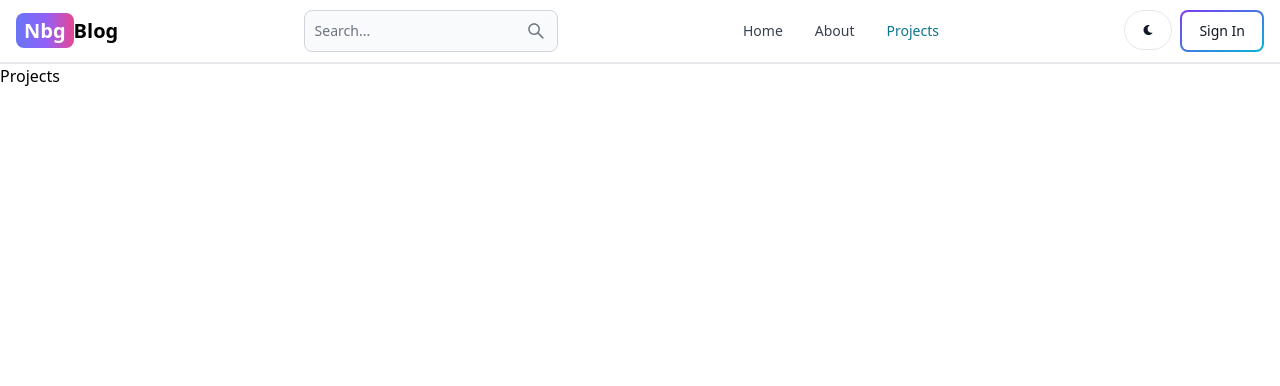
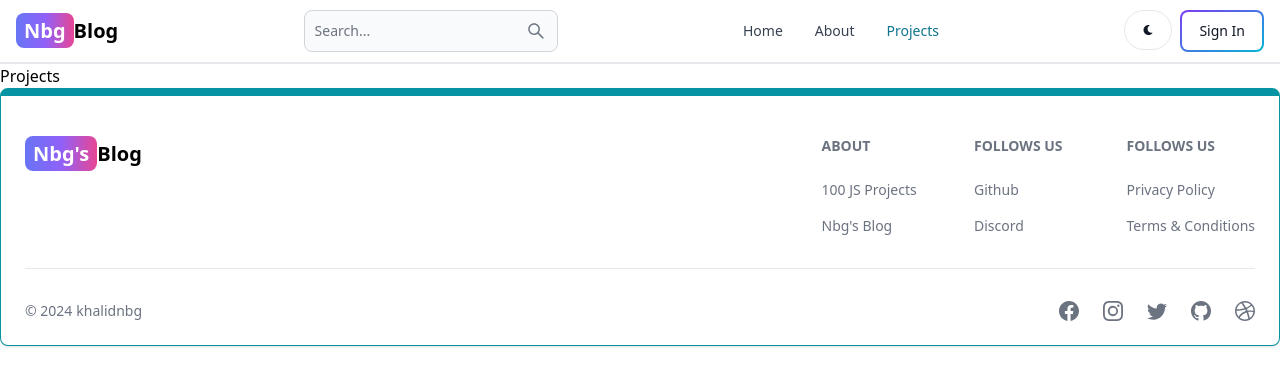
Before and after one commit to khalidnbg/mern-blog, a React (Vite) app in the folder client/: page /projects in a window 1280 px wide. Shown: the top 386 px of the page. Built offline with nearby package versions, Linux system fonts and the light colour scheme.

Commit message:
create the footer component

```diff
--- a/client/src/App.jsx
+++ b/client/src/App.jsx
@@ -6,6 +6,7 @@ import SignUp from "./pages/SignUp";
 import Dashboard from "./pages/Dashboard";
 import Projects from "./pages/Projects";
 import Header from "./components/Header";
+import Footer from "./components/Footer";
 
 const App = () => {
   return (
@@ -19,6 +20,7 @@ const App = () => {
         <Route path="/dashboard" element={<Dashboard />} />
         <Route path="/projects" element={<Projects />} />
       </Routes>
+      <Footer />
     </BrowserRouter>
   );
 };
--- /dev/null
+++ b/client/src/components/Footer.jsx
@@ -0,0 +1,97 @@
+import { Footer } from "flowbite-react";
+import { Link } from "react-router-dom";
+
+import {
+  BsFacebook,
+  BsInstagram,
+  BsTwitter,
+  BsGithub,
+  BsDribbble,
+} from "react-icons/bs";
+
+const FooterComp = () => {
+  return (
+    <Footer container className="border border-t-8 border-teal-500">
+      <div className="w-full max-w-7xl mx-auto">
+        <div className="grid w-full justify-between sm:flex md:grid-cols-1">
+          <div className="mt-5">
+            <Link
+              to="/"
+              className="self-center whitespace-nowrap text-sm sm:text-xl font-semibold dark:text-white">
+              <span className="px-2 py-1 bg-gradient-to-r from-indigo-500 via-purple-500 to-pink-500 rounded-lg text-white">
+                Nbg's
+              </span>
+              Blog
+            </Link>
+          </div>
+
+          <div className="grid grid-cols-2 gap-8 mt-4 sm:grid-cols-3 sm:gap-6">
+            <div>
+              <Footer.Title title="About" />
+              <Footer.LinkGroup col>
+                <Footer.Link
+                  href="https://www.google.com"
+                  target="_blank"
+                  rel="noopener noreferrer">
+                  100 JS Projects
+                </Footer.Link>
+                <Footer.Link
+                  href="/about"
+                  target="_blank"
+                  rel="noopener noreferrer">
+                  Nbg's Blog
+                </Footer.Link>
+              </Footer.LinkGroup>
+            </div>
+
+            <div>
+              <Footer.Title title="Follows us" />
+              <Footer.LinkGroup col>
+                <Footer.Link
+                  href="https://www.github.com/khalidnbg"
+                  target="_blank">
+                  Github
+                </Footer.Link>
+                <Footer.Link href="#" target="_blank">
+                  Discord
+                </Footer.Link>
+              </Footer.LinkGroup>
+            </div>
+
+            <div>
+              <Footer.Title title="Follows us" />
+              <Footer.LinkGroup col>
+                <Footer.Link href="#" target="_blank">
+                  Privacy Policy
+                </Footer.Link>
+                <Footer.Link href="#" target="_blank">
+                  Terms &amp; Conditions
+                </Footer.Link>
+              </Footer.LinkGroup>
+            </div>
+          </div>
+        </div>
+
+        <Footer.Divider />
+
+        <div className="w-full sm:flex sm:items-center sm:justify-between">
+          <Footer.Copyright
+            href="#"
+            by="khalidnbg"
+            year={new Date().getFullYear()}
+          />
+
+          <div className="flex gap-6 sm:mt-0 mt-4 sm:justify-canter">
+            <Footer.Icon href="#" icon={BsFacebook} />
+            <Footer.Icon href="#" icon={BsInstagram} />
+            <Footer.Icon href="#" icon={BsTwitter} />
+            <Footer.Icon href="#" icon={BsGithub} />
+            <Footer.Icon href="#" icon={BsDribbble} />
+          </div>
+        </div>
+      </div>
+    </Footer>
+  );
+};
+
+export default FooterComp;
```
